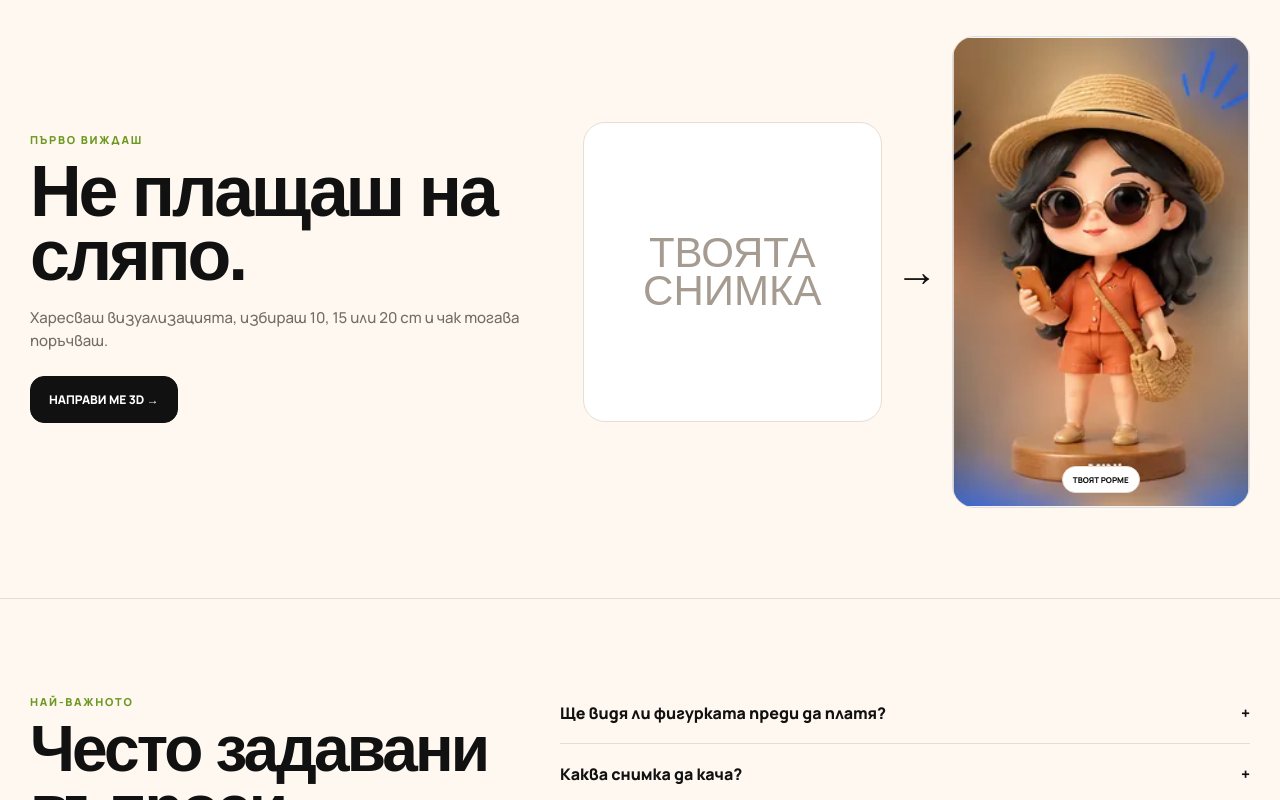
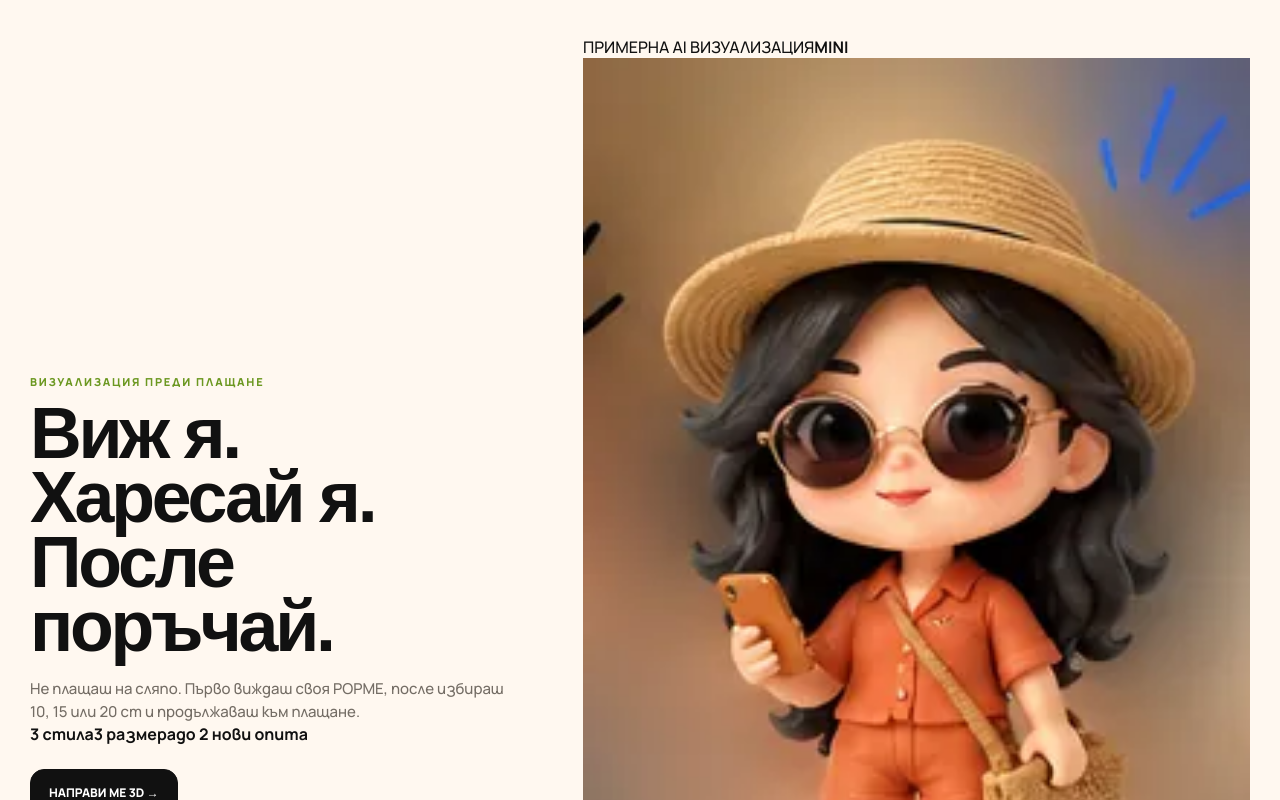
Before and after one commit to mitraniam/toy-factory-bg-production-dashboard, a Next.js app in the folder toy-factory-bg/: page / in a window 1280 px wide. Shown: the part 2040-2840 px from the top of the page. Built offline with nearby package versions, Linux system fonts and the light colour scheme; a web font is replaced by a local one.

Commit message:
Polish POPME storefront composition and proof

```diff
--- a/toy-factory-bg/app/page.tsx
+++ b/toy-factory-bg/app/page.tsx
@@ -57,6 +57,7 @@ export default function Home() {
         </div>
 
         <div className="clean-hero-visual" aria-label="POPME стилове">
+          <div className="clean-hero-pedestal" aria-hidden="true" />
           <a className="clean-hero-card coral" href="/create?style=pop"><img src="/marketing/pop-card.svg" alt="POP стил" /><b>POP</b></a>
           <a className="clean-hero-card blue featured" href="/create?style=mini"><img src="/marketing/mini.svg" alt="MINI стил" /><b>MINI</b></a>
           <a className="clean-hero-card lime" href="/create?style=brick"><img src="/marketing/brick.svg" alt="BRICK стил" /><b>BRICK</b></a>
@@ -77,7 +78,7 @@ export default function Home() {
                 <div className="clean-style-price"><strong>от €49</strong><small>10 / 15 / 20 cm</small></div>
                 <a href={`/create?style=${style.key}`}>ИЗБЕРИ {style.name} →</a>
               </div>
-              <img src={style.image} alt={`${style.name} POPME фигурка`} />
+              <div className="clean-style-visual"><img src={style.image} alt={`${style.name} POPME фигурка`} /></div>
             </article>
           ))}
         </div>
@@ -97,15 +98,16 @@ export default function Home() {
 
       <section className="clean-proof">
         <div className="clean-proof-copy">
-          <p>ПЪРВО ВИЖДАШ</p>
-          <h2>Не плащаш на сляпо.</h2>
-          <span>Харесваш визуализацията, избираш 10, 15 или 20 cm и чак тогава поръчваш.</span>
+          <p>ВИЗУАЛИЗАЦИЯ ПРЕДИ ПЛАЩАНЕ</p>
+          <h2>Виж я. Харесай я. После поръчай.</h2>
+          <span>Не плащаш на сляпо. Първо виждаш своя POPME, после избираш 10, 15 или 20 cm и продължаваш към плащане.</span>
+          <div className="clean-proof-points"><b>3 стила</b><b>3 размера</b><b>до 2 нови опита</b></div>
           <a href="/create">НАПРАВИ МЕ 3D →</a>
         </div>
-        <div className="clean-proof-visual">
-          <div className="clean-photo-placeholder"><span>ТВОЯТА<br />СНИМКА</span></div>
-          <div className="clean-proof-arrow">→</div>
-          <div className="clean-result-card"><img src="/marketing/mini.svg" alt="Примерна POPME визуализация" /><span>ТВОЯТ POPME</span></div>
+        <div className="clean-preview-showcase">
+          <div className="clean-preview-label"><span>ПРИМЕРНА AI ВИЗУАЛИЗАЦИЯ</span><b>MINI</b></div>
+          <img src="/marketing/mini.svg" alt="Примерна MINI POPME визуализация" />
+          <div className="clean-preview-meta"><span>PREVIEW</span><strong>Преди плащане</strong></div>
         </div>
       </section>
 
@@ -120,7 +122,7 @@ export default function Home() {
 
       <section className="clean-final">
         <div><p>ГОТОВ ЛИ СИ?</p><h2>Една снимка.<br />Твоята фигурка.</h2></div>
-        <div className="clean-final-action"><strong>от €49</strong><a href="/create">СЪЗДАЙ СВОЯТА СЕГА →</a></div>
+        <div className="clean-final-action"><div><strong>от €49</strong><small>визуализация преди плащане</small></div><a href="/create">СЪЗДАЙ СВОЯТА СЕГА →</a></div>
       </section>
 
       <footer className="clean-footer">
```
